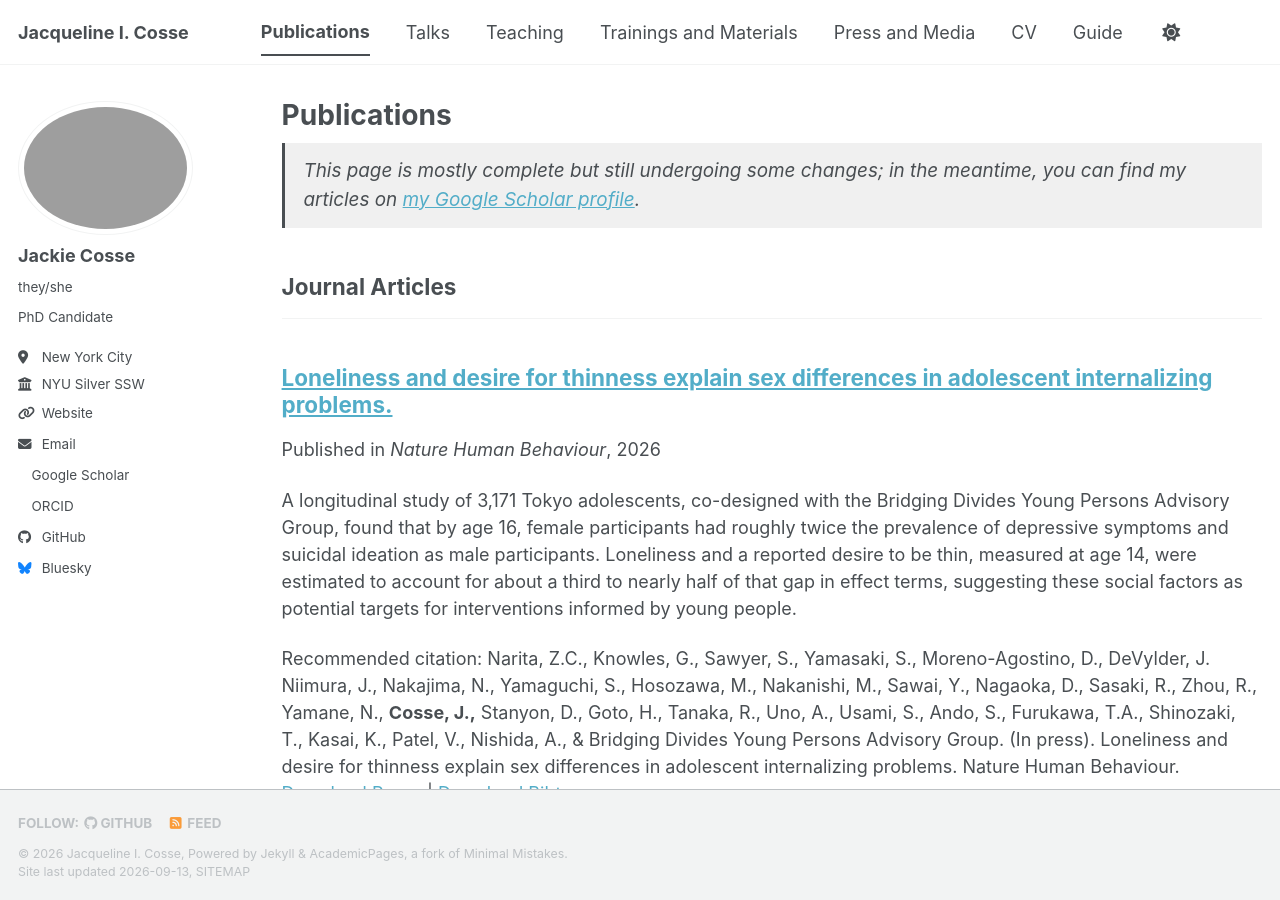
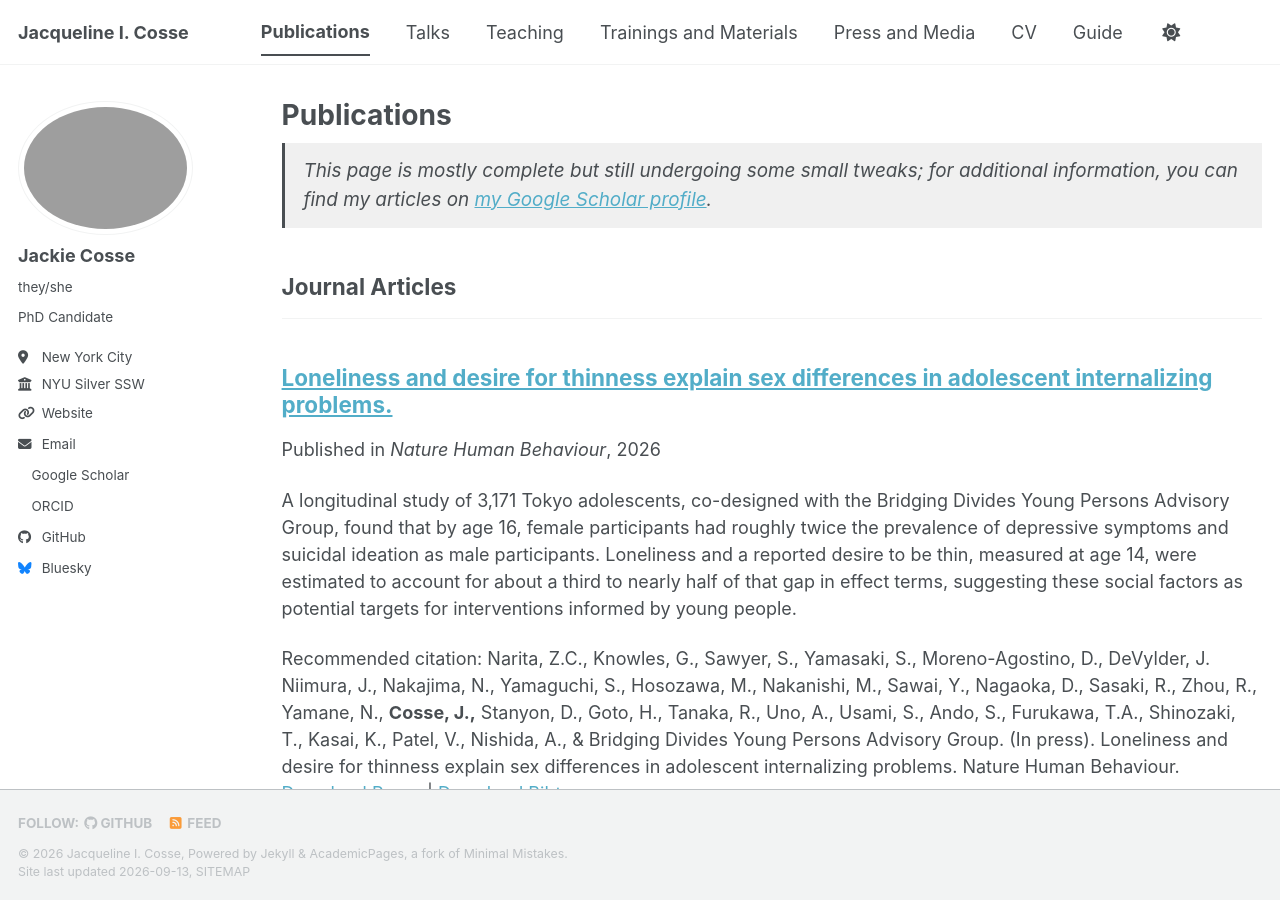
Before and after one commit to jackiecosse/jackiecosse.com, a Jekyll site: the page built from _pages/publications.html, in a window 1280 px wide and 900 px high. Built offline with Jekyll 4.4.1, drawn with Linux system fonts in a browser that asks for light colours; a style sheet for code colours, icons or effects is not loaded.

Commit message:
Update publications.html

```diff
--- a/_pages/publications.html
+++ b/_pages/publications.html
@@ -6,7 +6,7 @@
 ---
 
 {% if site.author.googlescholar %}
-  <div class="wordwrap" style="font-size: 1.05rem; font-style: italic; padding: 0.75em 1em; border-left: 3px solid currentColor; background-color: rgba(128,128,128,0.12);">This page is mostly complete but still undergoing some changes; in the meantime, you can find my articles on <a href="{{site.author.googlescholar}}">my Google Scholar profile</a>.</div>
+  <div class="wordwrap" style="font-size: 1.05rem; font-style: italic; padding: 0.75em 1em; border-left: 3px solid currentColor; background-color: rgba(128,128,128,0.12);">This page is mostly complete but still undergoing some small tweaks; for additional information, you can find my articles on <a href="{{site.author.googlescholar}}">my Google Scholar profile</a>.</div>
 {% endif %}
 
 {% include base_path %}
```
